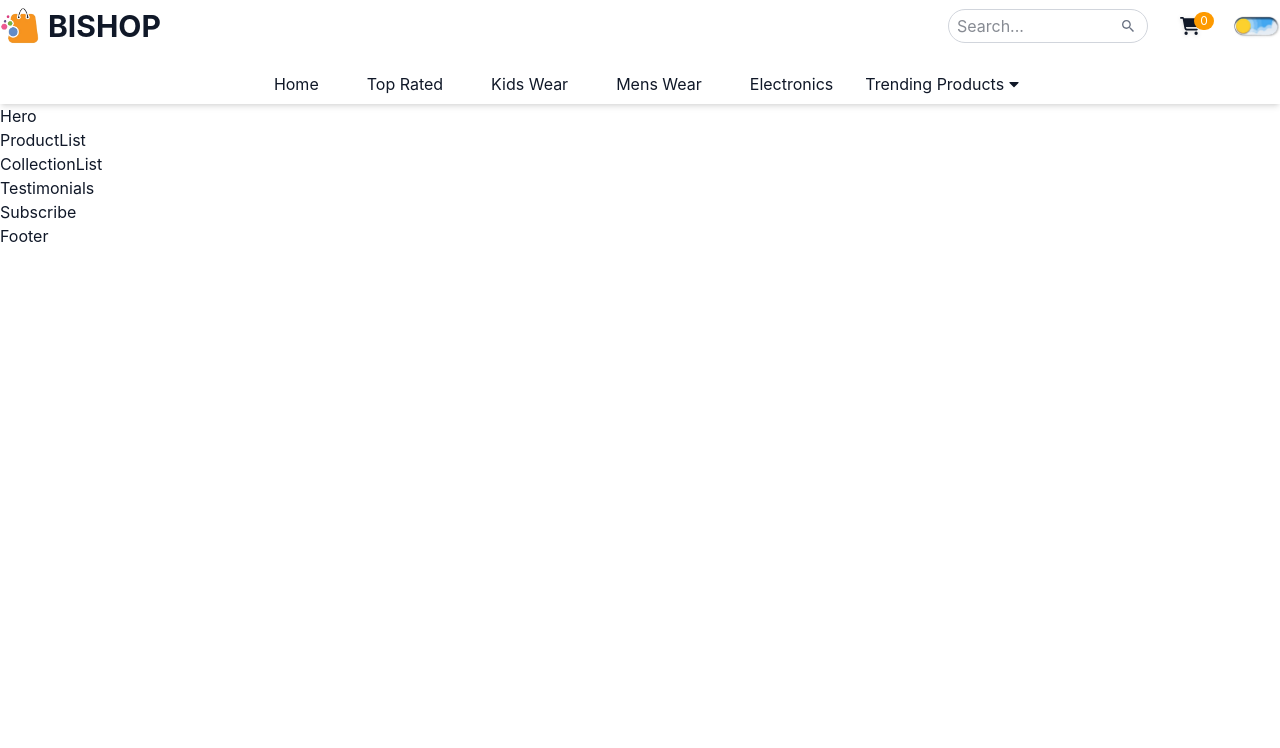
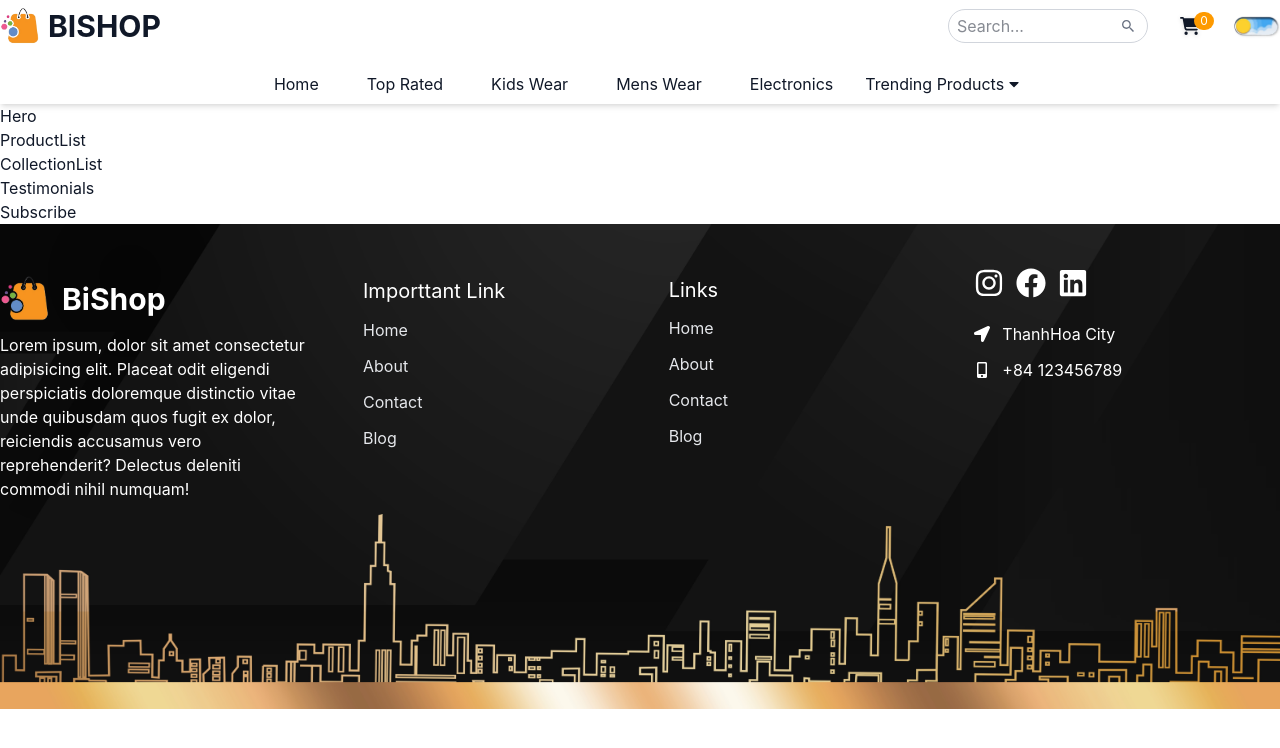
Before and after one commit to vankhanhitb/react-basic, a React (Vite) app in the folder my-app/: page / in a window 1280 px wide. Shown: the top 748 px of the page. Built offline with nearby package versions, Linux system fonts and the light colour scheme.

Commit message:
Implement footer

```diff
--- a/my-app/src/components/Footer/Footer.tsx
+++ b/my-app/src/components/Footer/Footer.tsx
@@ -1,7 +1,125 @@
-import React from 'react'
+import React from "react";
+import footerLogo from "../../assets/logo.png";
+import Banner from "../../assets/website/footer-pattern.jpg";
+import {
+  FaFacebook,
+  FaInstagram,
+  FaLinkedin,
+  FaLocationArrow,
+  FaMobile,
+  FaMobileAlt,
+} from "react-icons/fa";
+
+const BannerImg = {
+  backgroundImage: `url(${Banner})`,
+  backgroundPosition: "bottom",
+  backgroundRepeat: "no-repeat",
+  backgroundSize: "cover",
+  height: "100%",
+  width: "100%",
+};
+
+const FooterLinks = [
+  {
+    title: "Home",
+    link: "/#",
+  },
+  {
+    title: "About",
+    link: "/#about",
+  },
+  {
+    title: "Contact",
+    link: "/#contact",
+  },
+  {
+    title: "Blog",
+    link: "/#blog",
+  },
+];
 
 export default function Footer() {
   return (
-    <div>Footer</div>
+    <div style={BannerImg} className="text-white">
+      <div className="container m-auto px-3.75 sm:px-0">
+        <div className="grid grid-cols-1 md:grid-cols-4 pb-44 pt-5 gap-3">
+          {/* Company details */}
+          <div className="py-8 col-span-1">
+            <h2 className="text-xl md:text-3xl font-bold sm:text-left text-justify mb-3 flex items-center gap-3">
+              <img src={footerLogo} alt="" className="max-w-12.5" />
+              BiShop
+            </h2>
+            <p>
+              Lorem ipsum, dolor sit amet consectetur adipisicing elit.
+              Placeat odit eligendi perspiciatis doloremque distinctio vitae unde quibusdam quos fugit ex dolor,
+              reiciendis accusamus vero reprehenderit? Delectus deleniti commodi nihil numquam!
+            </p>
+          </div>
+          {/* Footer Link */}
+          <div className="grid grid-cols-1 sm:grid-cols-2 md:grid-cols-3 md:pl-10 col-span-3">
+            <div>
+              <div className="py-8">
+                <h2 className="text-[20px] font-700 sm:text-left capitalize text-justify mb-3">
+                  Importtant Link
+                </h2>
+                <ul className="flex flex-col gap-3">
+                  {FooterLinks.map((link) => {
+                      return(
+                        <li
+                          className="cursor-pointer hover:text-primary hover:translate-x-1 duration-300 text-gray-200"
+                          key={link.title}
+                        >
+                          {link.title}
+                        </li>
+                      )
+                    })
+                  }
+                </ul>
+              </div>
+            </div>
+            <div>
+              <div className="py-8">
+                <h2 className="text-xl font-700 sm:text-left text-justify mb-3">Links</h2>
+                <ul className="flex flex-col gap-3">
+                  {
+                    FooterLinks.map((link) => (
+                      <li
+                        className="cursor-pointer hover:text-primary hover:translate-x-1 duration-300 text-gray-200"
+                        key={link.title}
+                      >
+                        <span>{link.title}</span>
+                      </li>
+                    ))
+                  }
+                </ul>
+              </div>
+            </div>
+            <div>
+              <div className="flex items-center gap-3 mt-6">
+                <a href="#">
+                  <FaInstagram className="text-3xl" />
+                </a>
+                <a href="#">
+                  <FaFacebook className="text-3xl" />
+                </a>
+                <a href="#">
+                  <FaLinkedin className="text-3xl" />
+                </a>
+              </div>
+              <div className="mt-6">
+                <div className="flex items-center gap-3">
+                  <FaLocationArrow />
+                  <p>ThanhHoa City</p>
+                </div>
+                <div className="flex items-center gap-3 mt-3">
+                  <FaMobileAlt />
+                  <p>+84 123456789</p>
+                </div>
+              </div>
+            </div>
+          </div>
+        </div>
+      </div>
+    </div>
   )
 }
--- a/my-app/src/components/Header/Header.tsx
+++ b/my-app/src/components/Header/Header.tsx
@@ -59,7 +59,7 @@ export default function Header() {
         <div className="container m-auto flex justify-between items-center">
           {/* Logo */}
           <div className="logo flex justify-center items-center">
-            <button className="md:hidden lg:hidden sm:block cursor-pointer">
+            <button className="md:hidden lg:hidden sm:block cursor-pointer dark:text-white">
               <FiMenu className="w-10 text-2xl" />
             </button>
             <a href="/" className="flex gap-2">
```
